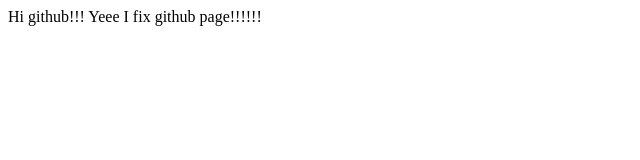
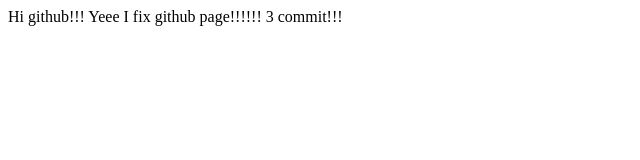
Before and after one commit to DimaSmile/DimaSmile.github.io, a plain HTML site: page index.html in a window 1280 px wide. Shown: the whole page, without its empty margins (0-640 px from the left). Drawn offline with Linux system fonts and the light colour scheme.

Commit message:
push
3 commit

```diff
--- a/index.html
+++ b/index.html
@@ -8,5 +8,8 @@
 	Hi github!!!
 
 	Yeee I fix github page!!!!!!
+
+
+	3 commit!!!
 </body>
 </html>
```
